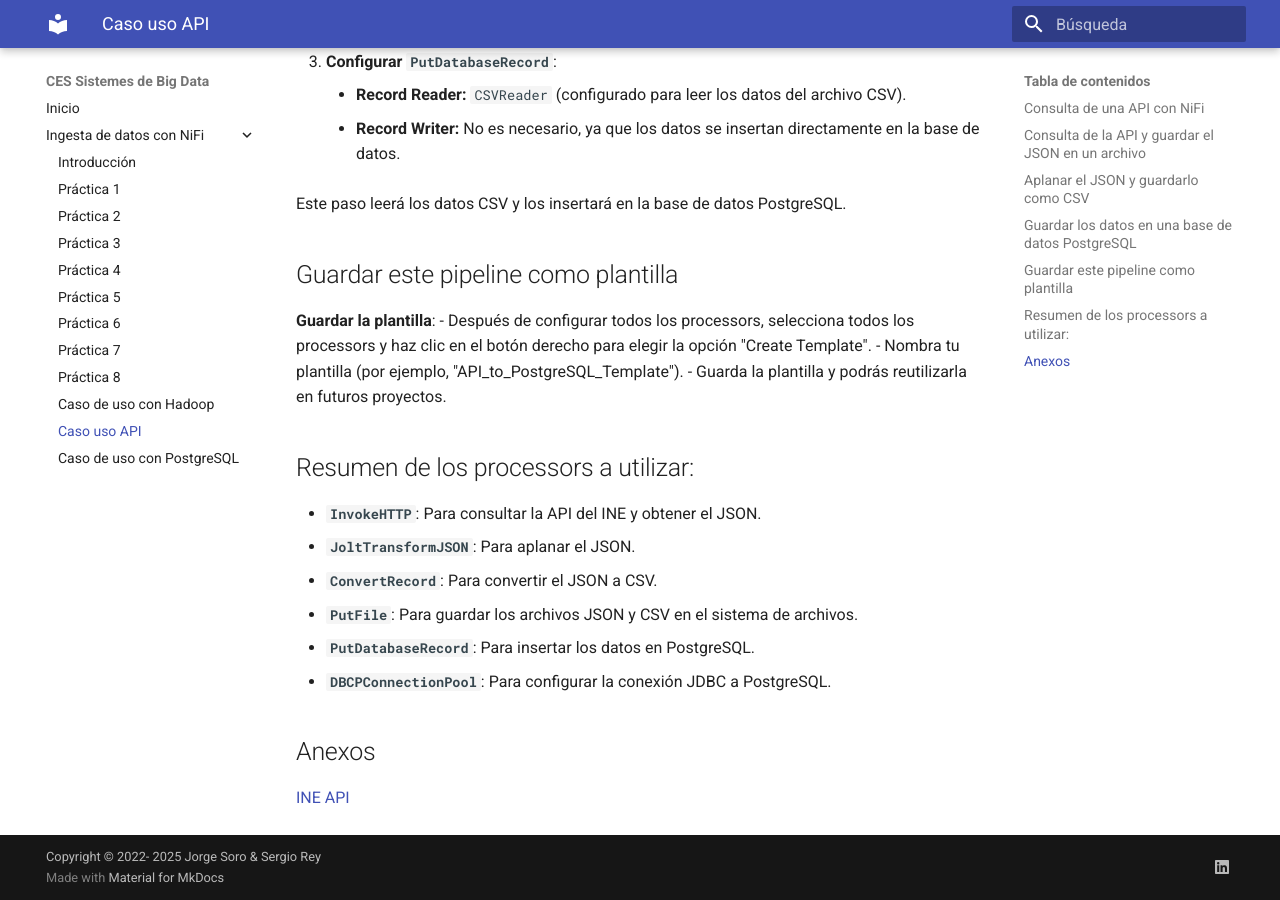
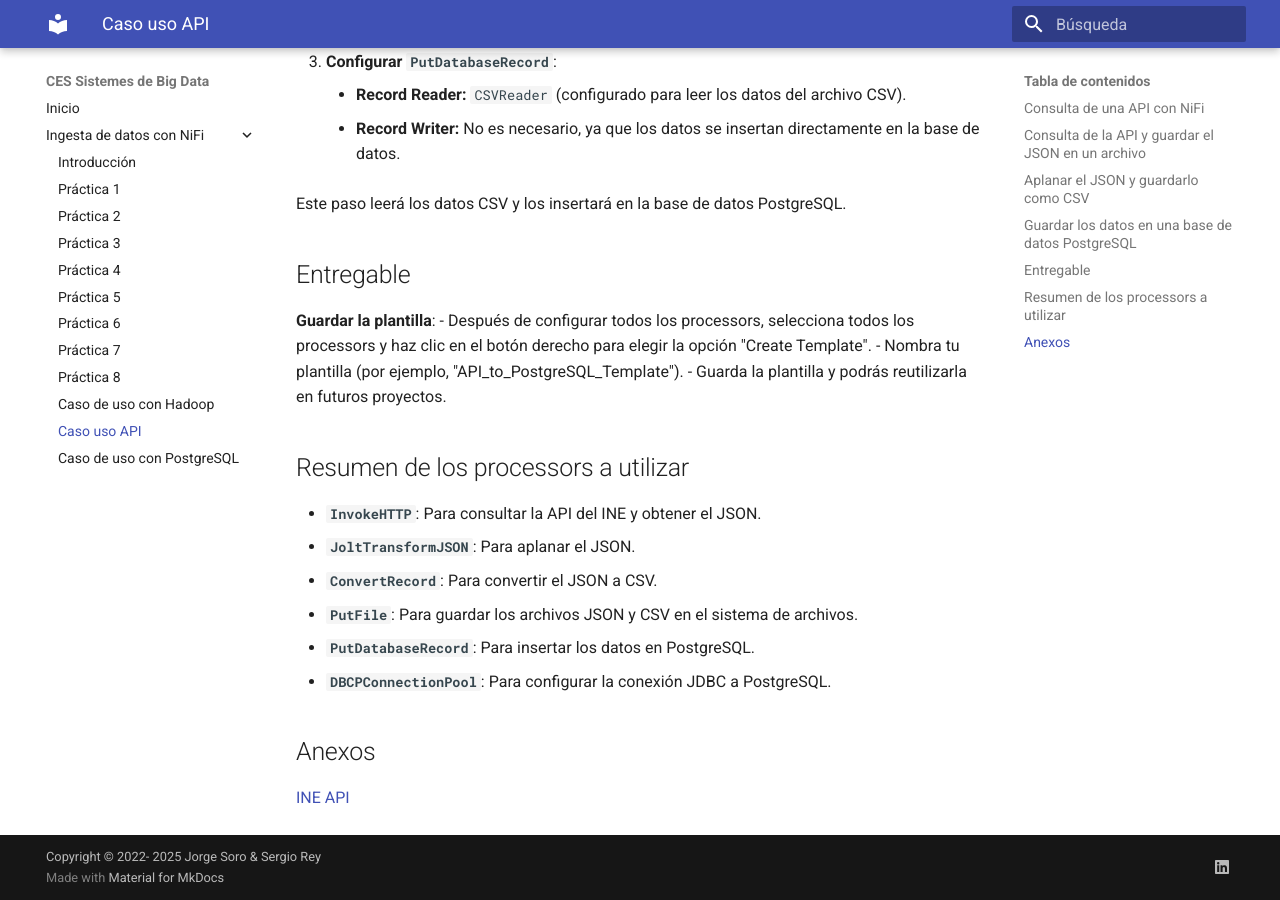
Before and after one commit to jorsodom/bigdata-sb, an MkDocs documentation site: the page built from docs/nifi/nifiCasoUsoAPI.md, in a window 1280 px wide and 900 px high, scrolled down 2123 px. Built offline with MkDocs 1.6.1 and Material for MkDocs 9.7.7, drawn with Linux system fonts in a browser that asks for light colours.

Commit message:
caso uso api v1

```diff
--- a/docs/nifi/nifiCasoUsoAPI.md
+++ b/docs/nifi/nifiCasoUsoAPI.md
@@ -69,13 +69,13 @@ Este paso recogerá la respuesta de la API y la almacenará como un archivo JSON
 
 Este paso leerá los datos CSV y los insertará en la base de datos PostgreSQL.
 
-## Guardar este pipeline como plantilla
+## Entregable
 **Guardar la plantilla**:
     - Después de configurar todos los processors, selecciona todos los processors y haz clic en el botón derecho para elegir la opción "Create Template".
     - Nombra tu plantilla (por ejemplo, "API_to_PostgreSQL_Template").
     - Guarda la plantilla y podrás reutilizarla en futuros proyectos.
 
-## Resumen de los processors a utilizar:
+## Resumen de los processors a utilizar
 -   **`InvokeHTTP`**: Para consultar la API del INE y obtener el JSON.
 -   **`JoltTransformJSON`**: Para aplanar el JSON.
 -   **`ConvertRecord`**: Para convertir el JSON a CSV.
```
